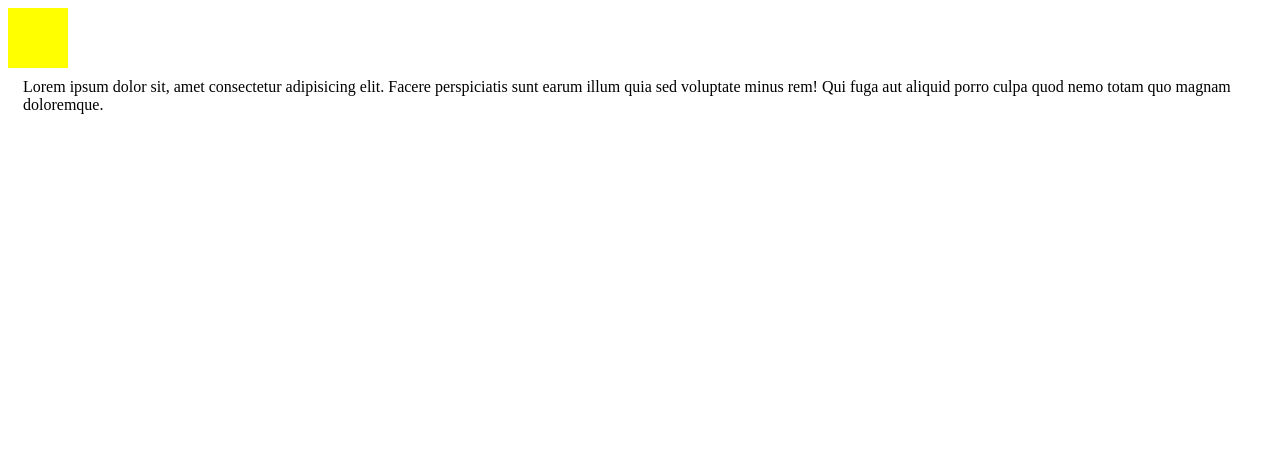
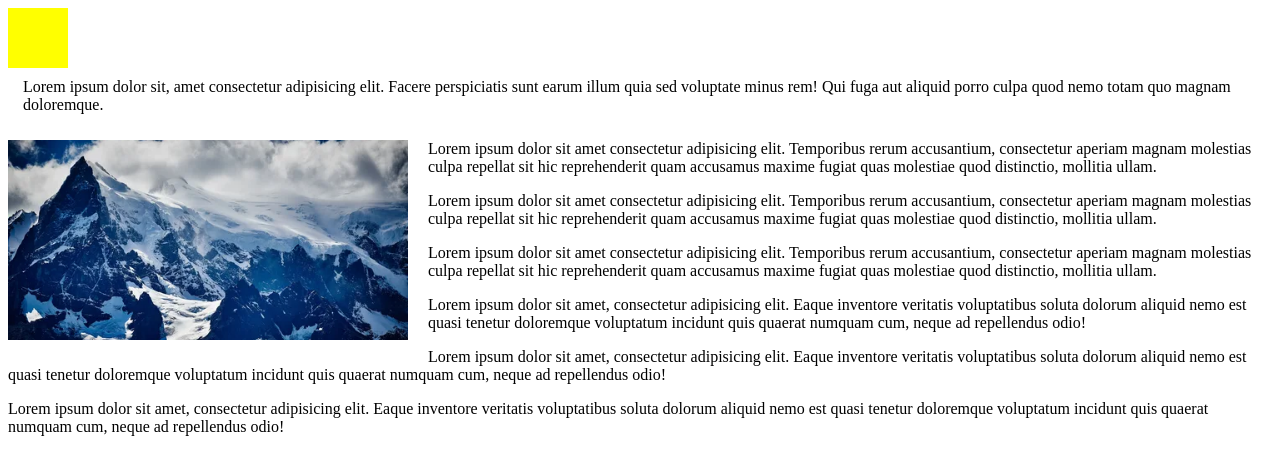
Before and after one commit to elya2405/13.12.22, a plain HTML site: page index.html in a window 1280 px wide. Drawn offline with Linux system fonts and the light colour scheme.

Commit message:
picture adaptation

```diff
--- a/index.html
+++ b/index.html
@@ -15,5 +15,45 @@
       perspiciatis sunt earum illum quia sed voluptate minus rem! Qui fuga aut
       aliquid porro culpa quod nemo totam quo magnam doloremque.
     </div>
+
+    <div class="example-3">
+      <img src="mountains.webp" alt="" />
+      <p>
+        Lorem ipsum dolor sit amet consectetur adipisicing elit. Temporibus
+        rerum accusantium, consectetur aperiam magnam molestias culpa repellat
+        sit hic reprehenderit quam accusamus maxime fugiat quas molestiae quod
+        distinctio, mollitia ullam.
+      </p>
+      <p>
+        Lorem ipsum dolor sit amet consectetur adipisicing elit. Temporibus
+        rerum accusantium, consectetur aperiam magnam molestias culpa repellat
+        sit hic reprehenderit quam accusamus maxime fugiat quas molestiae quod
+        distinctio, mollitia ullam.
+      </p>
+      <p>
+        Lorem ipsum dolor sit amet consectetur adipisicing elit. Temporibus
+        rerum accusantium, consectetur aperiam magnam molestias culpa repellat
+        sit hic reprehenderit quam accusamus maxime fugiat quas molestiae quod
+        distinctio, mollitia ullam.
+      </p>
+      <p>
+        Lorem ipsum dolor sit amet, consectetur adipisicing elit. Eaque
+        inventore veritatis voluptatibus soluta dolorum aliquid nemo est quasi
+        tenetur doloremque voluptatum incidunt quis quaerat numquam cum, neque
+        ad repellendus odio!
+      </p>
+      <p>
+        Lorem ipsum dolor sit amet, consectetur adipisicing elit. Eaque
+        inventore veritatis voluptatibus soluta dolorum aliquid nemo est quasi
+        tenetur doloremque voluptatum incidunt quis quaerat numquam cum, neque
+        ad repellendus odio!
+      </p>
+      <p>
+        Lorem ipsum dolor sit amet, consectetur adipisicing elit. Eaque
+        inventore veritatis voluptatibus soluta dolorum aliquid nemo est quasi
+        tenetur doloremque voluptatum incidunt quis quaerat numquam cum, neque
+        ad repellendus odio!
+      </p>
+    </div>
   </body>
 </html>
--- a/style.css
+++ b/style.css
@@ -66,3 +66,20 @@
     font-family: Georgia, "Times New Roman", Times, serif;
   }
 }
+
+.example-3 img {
+  float: left;
+  width: 100%;
+  max-width: 400px;
+  margin-right: 20px;
+  margin-bottom: 20px;
+  height: 200px;
+
+  object-fit: cover; /*не выризает и не сплющивает*/
+}
+
+@media screen and (max-width: 600px) {
+  .example-3 img {
+    max-width: none;
+  }
+}
```
Also changed, not shown: mountains.webp (added).
